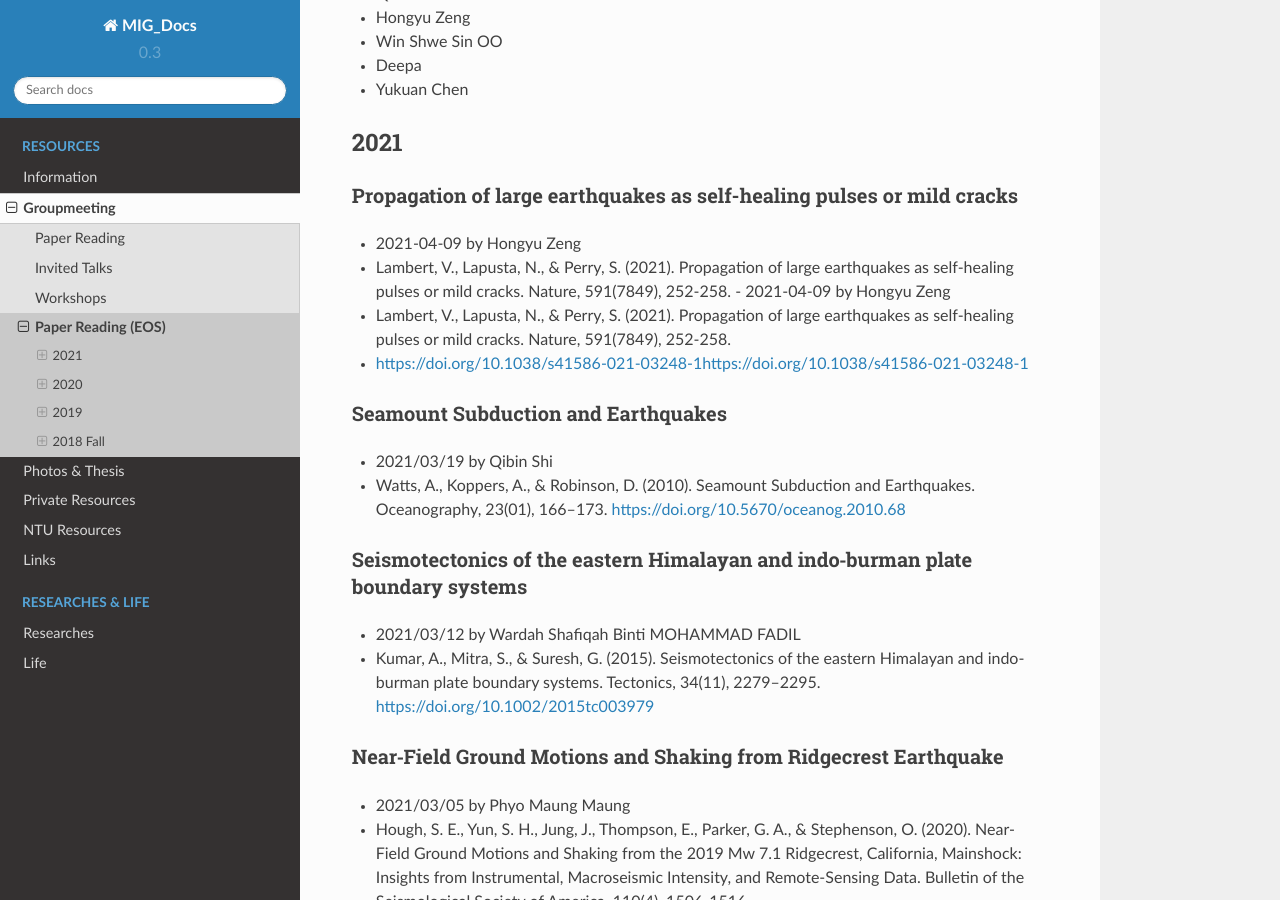
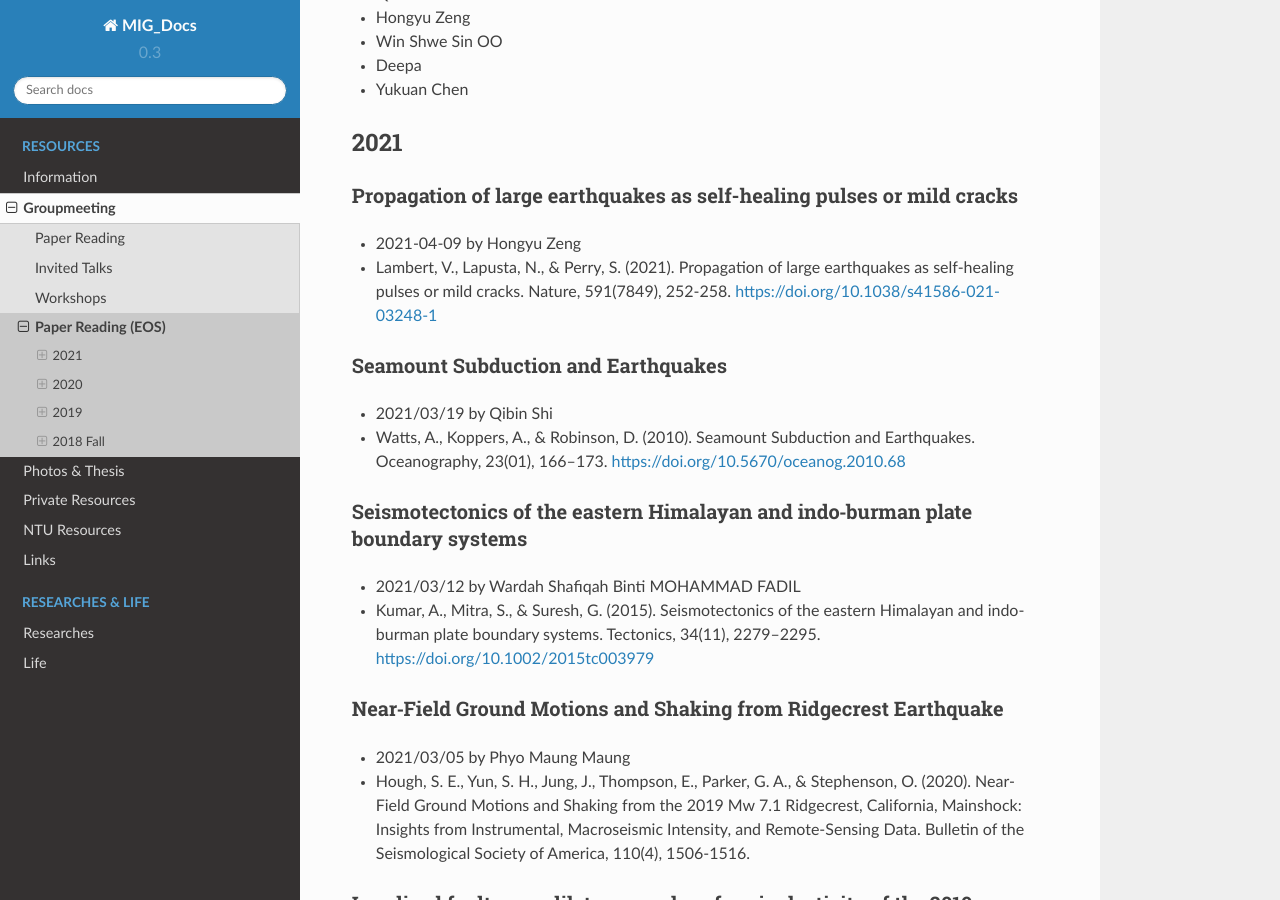
Before and after one commit to MIGG-NTU/MIG_Docs, a Sphinx documentation site: the page built from source/groupmeeting/paper-reading-EOS.rst, in a window 1280 px wide and 900 px high, scrolled down 444 px. Built offline with Sphinx 7.4.7 and the Read the Docs theme 2.0.0, drawn with Linux system fonts in a browser that asks for light colours.

Commit message:
Update source/groupmeeting/paper-reading-EOS.rst
Co-authored-by: Yao Jiayuan <coreman.seism@gmail.com>

```diff
--- a/source/groupmeeting/paper-reading-EOS.rst
+++ b/source/groupmeeting/paper-reading-EOS.rst
@@ -23,9 +23,7 @@ Propagation of large earthquakes as self-healing pulses or mild cracks
 +++++++++++++++++++++++++++++++++++++++++++++++++++++++++++++++++++++++
 
 - 2021-04-09 by Hongyu Zeng
-- Lambert, V., Lapusta, N., & Perry, S. (2021). Propagation of large earthquakes as self-healing pulses or mild cracks. Nature, 591(7849), 252-258. - 2021-04-09 by Hongyu Zeng
-- Lambert, V., Lapusta, N., & Perry, S. (2021). Propagation of large earthquakes as self-healing pulses or mild cracks. Nature, 591(7849), 252-258.
-- https://doi.org/10.1038/s41586-021-03248-1https://doi.org/10.1038/s41586-021-03248-1
+- Lambert, V., Lapusta, N., & Perry, S. (2021). Propagation of large earthquakes as self-healing pulses or mild cracks. Nature, 591(7849), 252-258. https://doi.org/10.1038/s41586-021-03248-1
 
 Seamount Subduction and Earthquakes
 ++++++++++++++++++++++++++++++++++++
```
